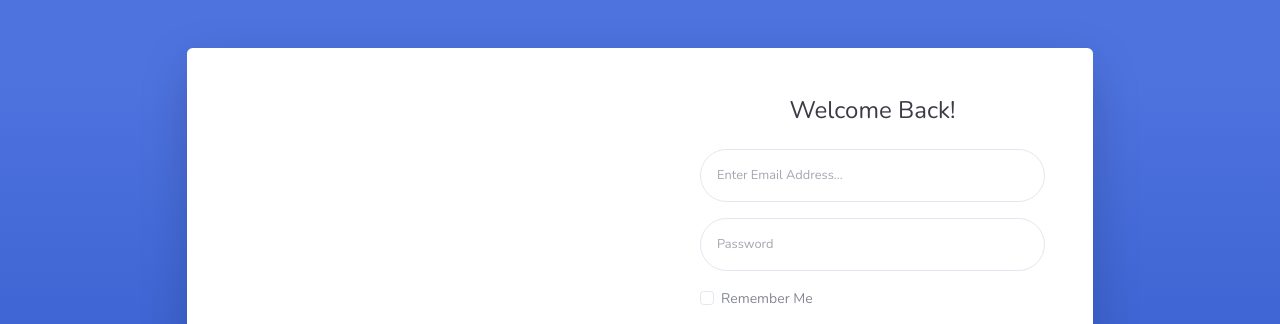
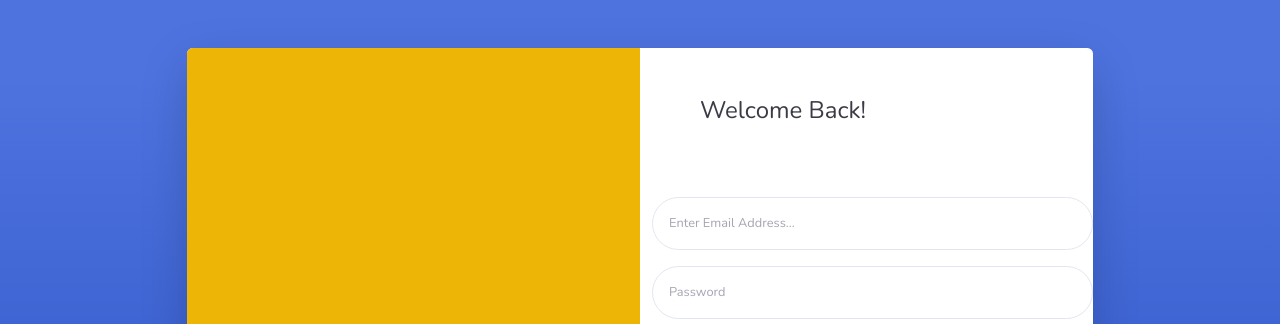
Before and after one commit to IsaacC-245/ClimbCraft, a website: page climcraft_fe/login.html in a window 1280 px wide. Shown: the top 324 px of the page. Drawn offline with nearby package versions, Linux system fonts and the light colour scheme.

Commit message:
fixed login

```diff
--- a/climcraft_fe/login.html
+++ b/climcraft_fe/login.html
@@ -20,10 +20,10 @@
         <div class="card shadow-lg o-hidden border-0 my-5">
           <div class="card-body p-0">
             <div class="row">
-              <div class="col-lg-6 d-none d-lg-flex"></div>
+              <div class="col-lg-6 d-none d-lg-flex" style="background-image: url('assets/img/dogs/image2.jpeg')">
+              </div>
               <div class="col-lg-6">
                 <div class="p-5">
-                  <div class="text-center">
                     <h4 class="text-dark mb-4">Welcome Back!</h4>
                   </div>
                   <form class="user">
```
